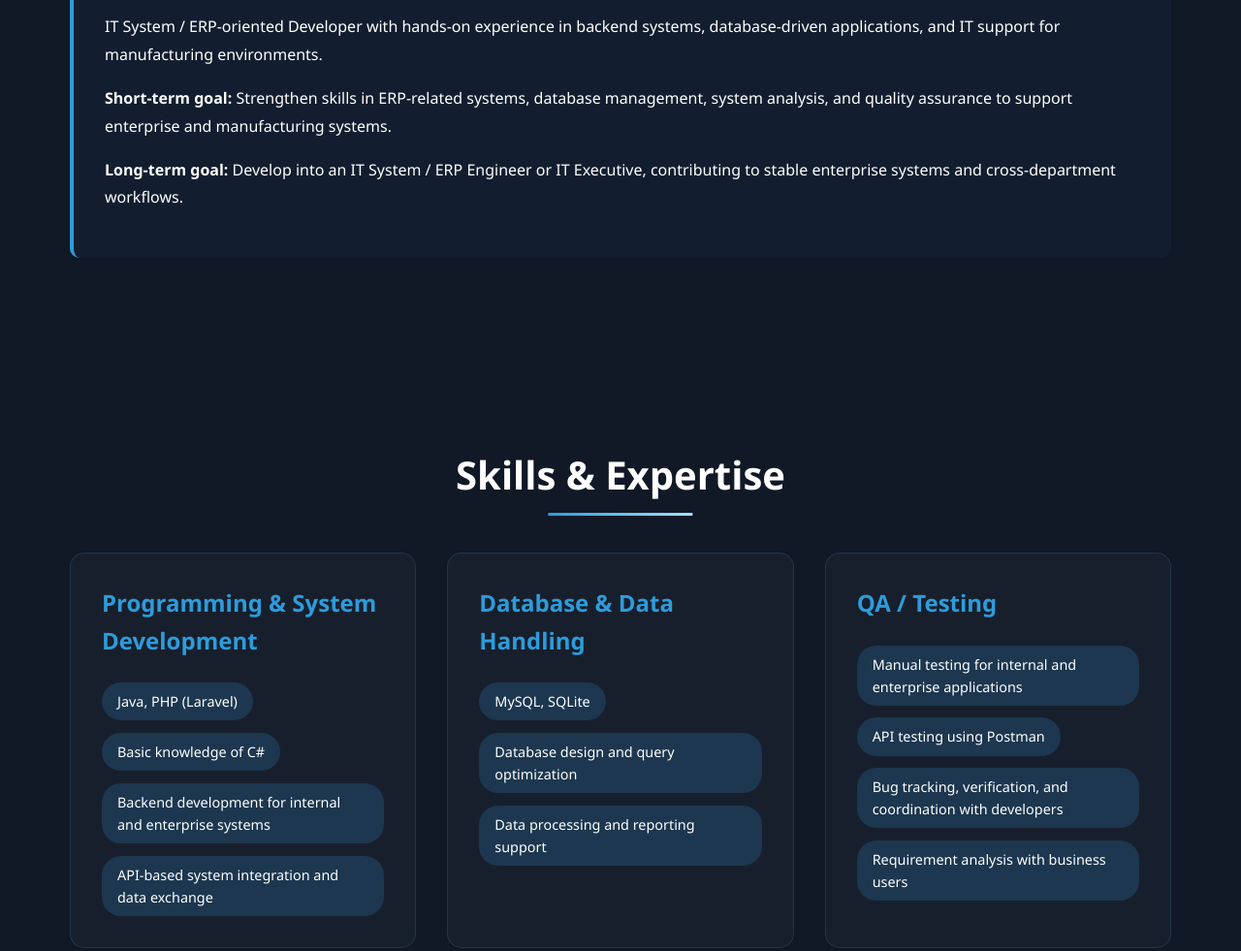
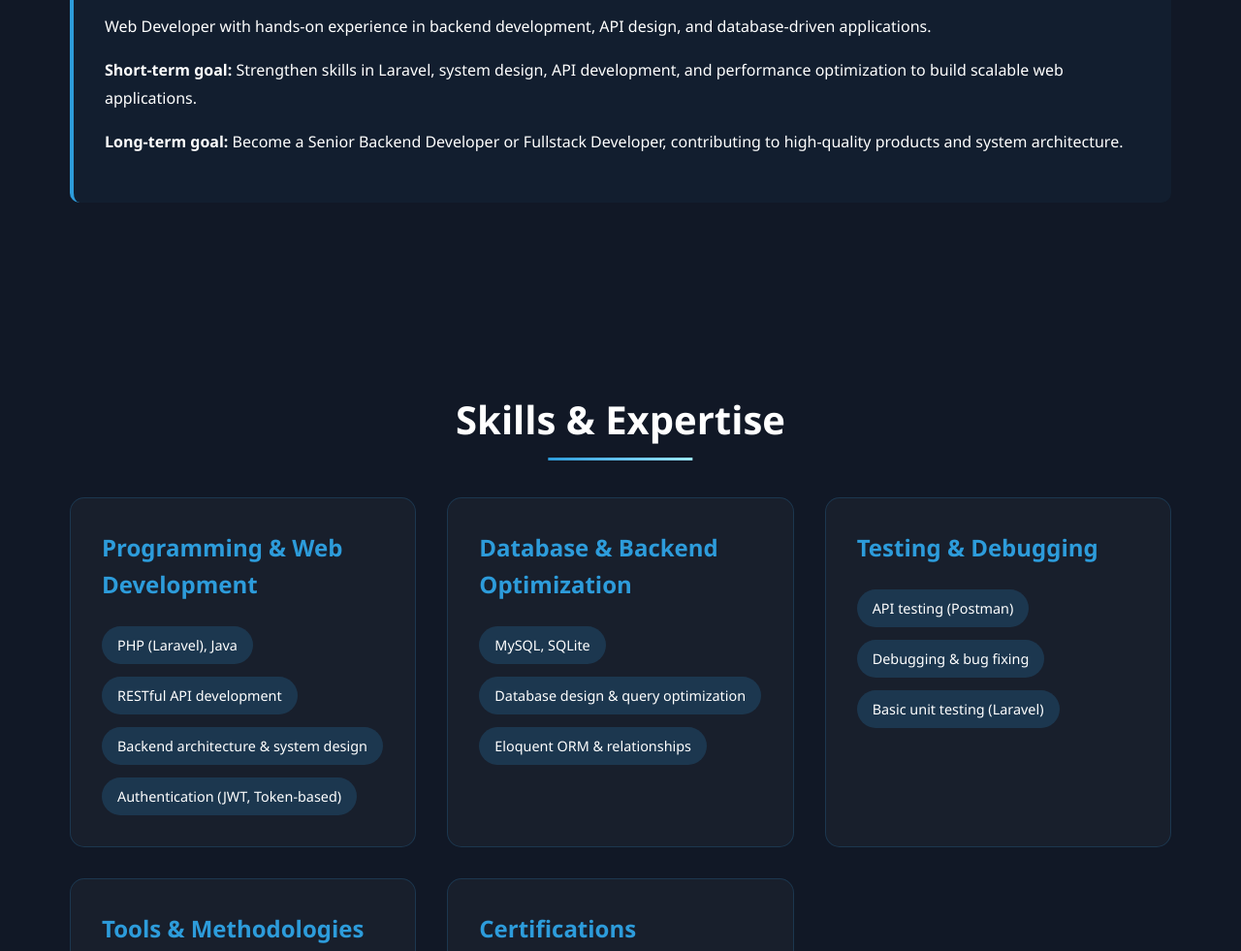
Before and after one commit to lephiha/Web_CV_LePhiHa, a website: page index.html in a window 1280 px wide. Shown: the part 803-1784 px from the top of the page at 97% size. Drawn offline with Linux system fonts and the light colour scheme.

Commit message:
update experiment

```diff
--- a/index.html
+++ b/index.html
@@ -72,10 +72,11 @@
 
             <div class="objectives">
                 <h2>Career Objectives</h2>
-                <p>IT System / ERP-oriented Developer with hands-on experience in backend systems,
-                    database-driven applications, and IT support for manufacturing environments.</p>
-                <p><strong>Short-term goal:</strong> Strengthen skills in ERP-related systems, database management, system analysis, and quality assurance to support enterprise and manufacturing systems.</p>
-                <p><strong>Long-term goal:</strong> Develop into an IT System / ERP Engineer or IT Executive, contributing to stable enterprise systems and cross-department workflows.</p>
+                <p>Web Developer with hands-on experience in backend development, API design, and database-driven applications.</p>
+
+                <p><strong>Short-term goal:</strong> Strengthen skills in Laravel, system design, API development, and performance optimization to build scalable web applications.</p>
+
+                <p><strong>Long-term goal:</strong> Become a Senior Backend Developer or Fullstack Developer, contributing to high-quality products and system architecture.</p>
             </div>
         </div>
     </section>
@@ -86,31 +87,30 @@
             <h2 class="section-title">Skills & Expertise</h2>
             <div class="skills-grid">
                 <div class="skill-card">
-                    <h3>Programming & System Development</h3>
+                    <h3>Programming & Web Development</h3>
                     <div class="skill-tags">
-                        <span class="skill-tag">Java, PHP (Laravel)</span>
-                        <span class="skill-tag">Basic knowledge of C#</span>
-                        <span class="skill-tag">Backend development for internal and enterprise systems</span>
-                        <span class="skill-tag">API-based system integration and data exchange</span>
+                        <span class="skill-tag">PHP (Laravel), Java</span>
+                        <span class="skill-tag">RESTful API development</span>
+                        <span class="skill-tag">Backend architecture & system design</span>
+                        <span class="skill-tag">Authentication (JWT, Token-based)</span>
                     </div>
                 </div>
 
                 <div class="skill-card">
-                    <h3>Database & Data Handling</h3>
+                    <h3>Database & Backend Optimization</h3>
                     <div class="skill-tags">
                         <span class="skill-tag">MySQL, SQLite</span>
-                        <span class="skill-tag">Database design and query optimization</span>
-                        <span class="skill-tag">Data processing and reporting support</span>
+                        <span class="skill-tag">Database design & query optimization</span>
+                        <span class="skill-tag">Eloquent ORM & relationships</span>
                     </div>
                 </div>
 
                 <div class="skill-card">
-                    <h3>QA / Testing</h3>
+                    <h3>Testing & Debugging</h3>
                     <div class="skill-tags">
-                        <span class="skill-tag">Manual testing for internal and enterprise applications</span>
-                        <span class="skill-tag">API testing using Postman</span>
-                        <span class="skill-tag">Bug tracking, verification, and coordination with developers</span>
-                        <span class="skill-tag">Requirement analysis with business users</span>
+                        <span class="skill-tag">API testing (Postman)</span>
+                        <span class="skill-tag">Debugging & bug fixing</span>
+                        <span class="skill-tag">Basic unit testing (Laravel)</span>
                     </div>
                 </div>
 
@@ -338,7 +338,7 @@
                 <!-- Experience 5 -->
                 <div class="timeline-item">
                     <div class="timeline-dot"></div>
-                    <div class="timeline-date">Sep 2025 - Present</div>
+                    <div class="timeline-date">Sep 2025 - Jan 2026</div>
                     <div class="timeline-content">
                         <h3 class="timeline-title">IT System / Application Engineer</h3>
                         <h4 class="timeline-company">KTS Toan Cau Company</h4>
@@ -348,6 +348,22 @@
                             <li>Focus on production system enhancement, <strong>early warning for delayed shipments</strong>, and <strong>software support for factory employees</strong></li>
                             <li>Coordinated with users to analyze requirements and improve system workflows.</li>
                             <li>Supported system testing, issue verification, and deployment activities.</li>
+                        </ul>
+                    </div>
+                </div>
+                <!-- Experience 6 -->
+                <div class="timeline-item">
+                    <div class="timeline-dot"></div>
+                    <div class="timeline-date">Feb 2026 - Present</div>
+                    <div class="timeline-content">
+                        <h3 class="timeline-title">Web Fullstack Developer</h3>
+                        <h4 class="timeline-company">Tosy Robotics</h4>
+                        <ul class="timeline-details">
+                            <li>Developing and maintaining fullstack web applications using Laravel (backend) and modern frontend technologies</li>
+                            <li>Designing and building RESTful APIs for internal systems and manufacturing workflows</li>
+                            <li>Working with databases (MySQL) to handle large-scale data and optimize performance</li>
+                            <li>Collaborating with cross-functional teams to analyze requirements and deliver system features</li>
+                            <li>Debugging, testing, and improving system stability in real production environments</li>
                         </ul>
                     </div>
                 </div>
--- a/js/main.js
+++ b/js/main.js
@@ -1,6 +1,6 @@
 // ===== Typing Effect =====
 const typingText = document.querySelector('.typing-text');
-const text = 'IT System / ERP Support Engineer';
+const text = 'Web Developer';
 let index = 0;
 
 function type() {
```
